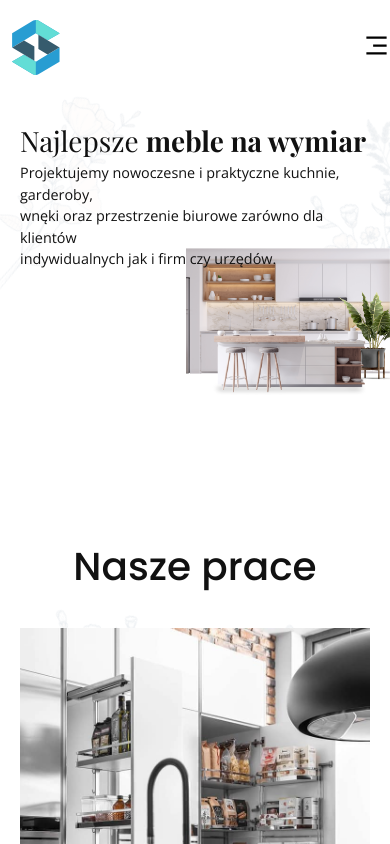
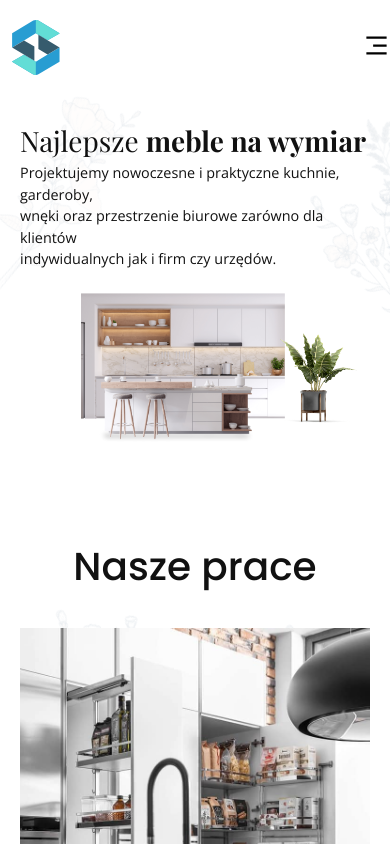
Before and after one commit to dencs08/aviorprojekt.pl, a React (Create React App) app: page / in a window 390 px wide. Shown: the top 844 px of the page. Built offline with nearby package versions, Linux system fonts and the light colour scheme.

Commit message:
fix: kitchen_assembly responsivness

```diff
--- a/src/components/kitchen_assembly/kitchen_assembly.scss
+++ b/src/components/kitchen_assembly/kitchen_assembly.scss
@@ -44,18 +44,19 @@
 //   }
 // }
 
-// @media screen and (max-width: 768px) {
-//   .kitchen {
-//     top: -8vw !important;
-//     right: 0 !important;
-//     left: 10vw !important;
-//   }
-//   .plant {
-//     top: 9vw !important;
-//     right: -30% !important;
-//   }
-//   .table {
-//     top: 19vw !important;
-//     right: 10% !important;
-//   }
-// }
+@media screen and (max-width: 768px) {
+  .kitchen {
+    top: -1vw !important;
+    left: 18vw !important;
+    width: 200vw !important;
+    min-width: 200vw !important;
+  }
+  .plant {
+    top: 16vw !important;
+    right: -20vw !important;
+  }
+  .table {
+    top: 37vw !important;
+    right: 30vw !important;
+  }
+}
```
